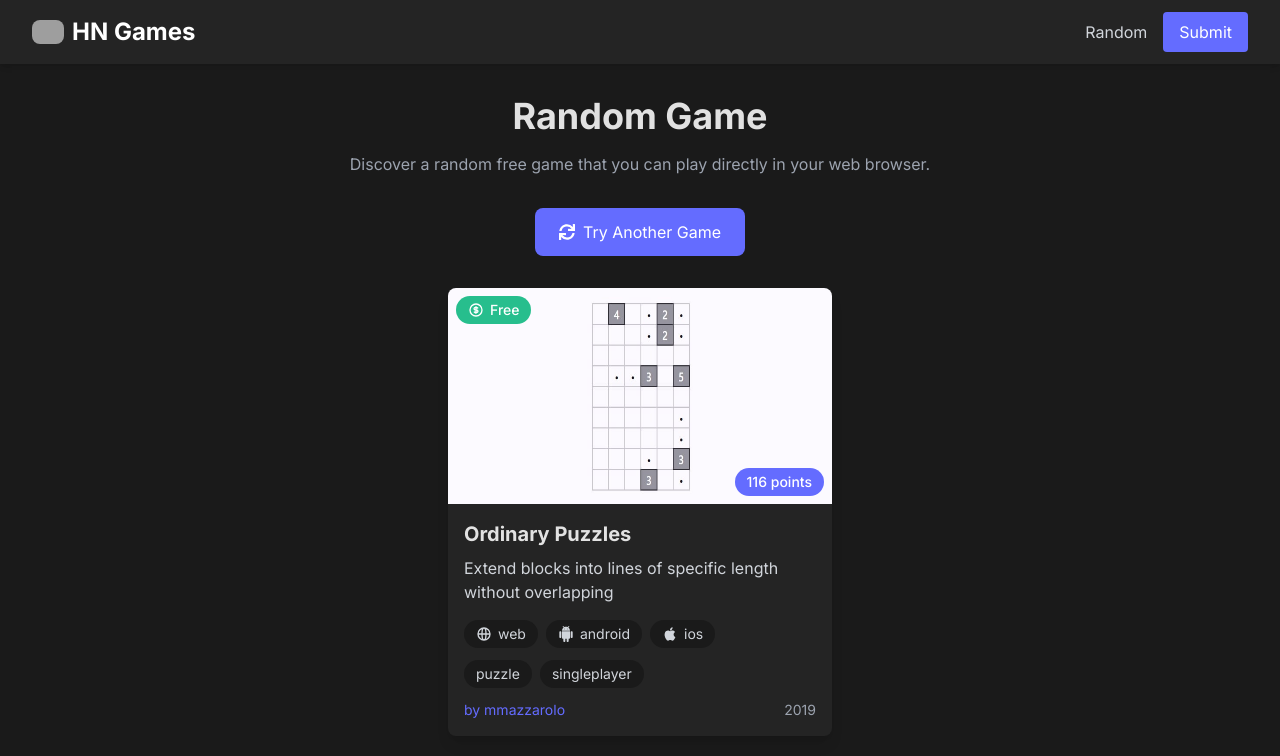
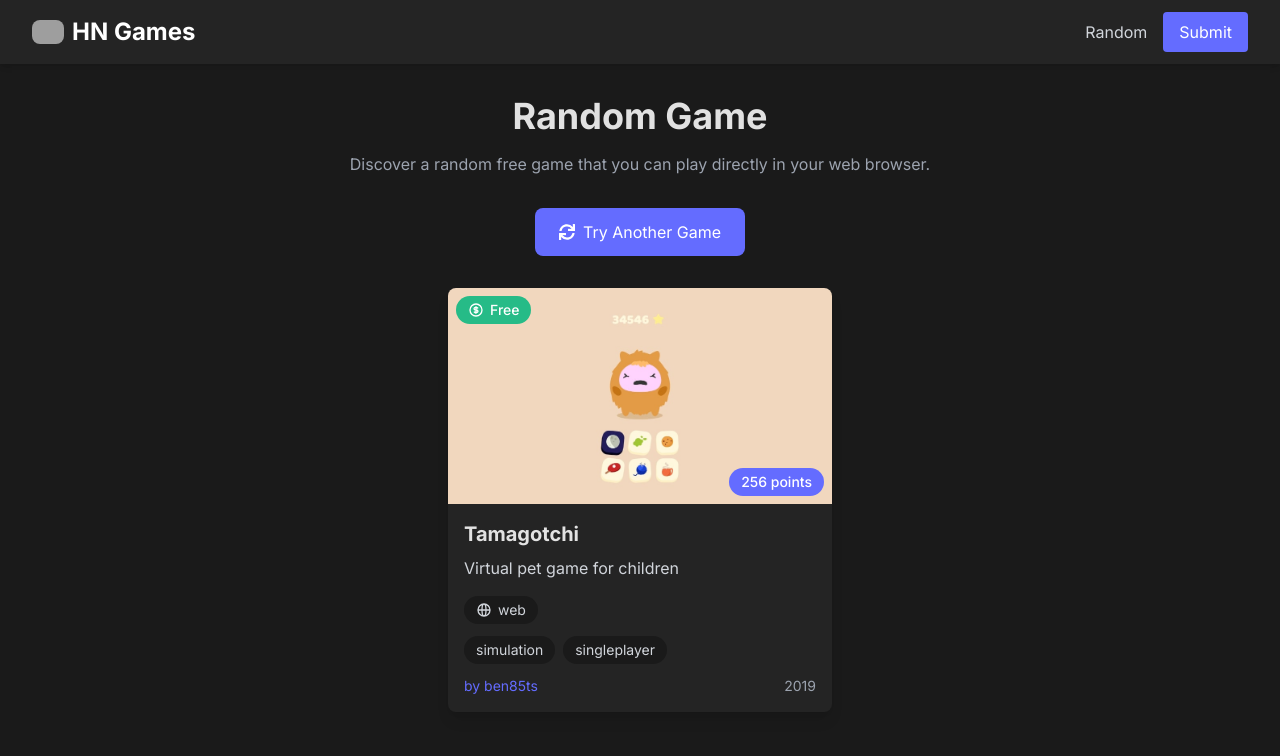
Before and after one commit to labarilem/hn-games, a Next.js app: page /random in a window 1280 px wide. Shown: the top 756 px of the page. Built offline with nearby package versions, Linux system fonts and the light colour scheme; grey boxes are pictures that could not be loaded.

Commit message:
pagination icons, random sp

```diff
--- a/src/app/page.tsx
+++ b/src/app/page.tsx
@@ -35,9 +35,13 @@
         {pagination.hasPreviousPage && (
         <a
           href={`/?page=${currentPage - 1}`}
-              className="px-4 py-2 rounded-lg bg-[#242424] text-gray-300 hover:bg-[#646cff] hover:text-white transition-colors"
+          className="px-4 py-2 rounded-lg bg-[#242424] text-gray-300 hover:bg-[#646cff] hover:text-white transition-colors flex items-center justify-center"
+          aria-label="Previous page"
         >
-              Previous
+          {/* Left Arrow SVG */}
+          <svg xmlns="http://www.w3.org/2000/svg" className="h-5 w-5" fill="none" viewBox="0 0 24 24" stroke="currentColor">
+          <path strokeLinecap="round" strokeLinejoin="round" strokeWidth={2} d="M15 19l-7-7 7-7" />
+          </svg>
         </a>
         )}
 
@@ -66,9 +70,13 @@
         {pagination.hasNextPage && (
         <a
           href={`/?page=${currentPage + 1}`}
-              className="px-4 py-2 rounded-lg bg-[#242424] text-gray-300 hover:bg-[#646cff] hover:text-white transition-colors"
+          className="px-4 py-2 rounded-lg bg-[#242424] text-gray-300 hover:bg-[#646cff] hover:text-white transition-colors flex items-center justify-center"
+          aria-label="Next page"
         >
-              Next
+          {/* Right Arrow SVG */}
+          <svg xmlns="http://www.w3.org/2000/svg" className="h-5 w-5" fill="none" viewBox="0 0 24 24" stroke="currentColor">
+          <path strokeLinecap="round" strokeLinejoin="round" strokeWidth={2} d="M9 5l7 7-7 7" />
+          </svg>
         </a>
         )}
       </div>
--- /dev/null
+++ b/src/data/immediatelyPlayableGames.ts
@@ -0,0 +1,9 @@
+import { Platform, PlayerMode, Pricing } from "../types/game";
+import { games } from "./games";
+
+export const immediatelyPlayableGames = games.filter(
+  (game) =>
+    game.pricing === Pricing.FREE &&
+    game.platforms.includes(Platform.WEB) &&
+    game.playerModes.includes(PlayerMode.SINGLE)
+);
--- a/src/lib/games.ts
+++ b/src/lib/games.ts
@@ -1,5 +1,6 @@
 import { games } from "@/data/games";
-import { GameGenre, Platform, PlayerMode, Pricing } from "../types/game";
+import { immediatelyPlayableGames } from "../data/immediatelyPlayableGames";
+import { GameGenre, Platform, PlayerMode } from "../types/game";
 
 export function getAllGamesCount() {
   return games.length;
@@ -95,19 +96,13 @@
   };
 }
 
+// IDEA: provide a random game which can be immediately played
 export function getRandomFreeWebGame() {
-  // Filter games that are free and playable on web
-  const eligibleGames = games.filter(
-    (game) =>
-      game.pricing === Pricing.FREE && game.platforms.includes(Platform.WEB)
-  );
-
-  if (eligibleGames.length === 0) {
-    return null; // No eligible games
-  }
+  // No eligible games, shouldn't happen but just in case
+  if (immediatelyPlayableGames.length === 0) return null;
 
   // Pick a random game
-  const randomGame =
-    eligibleGames[Math.floor(Math.random() * eligibleGames.length)];
-  return randomGame;
+  return immediatelyPlayableGames[
+    Math.floor(Math.random() * immediatelyPlayableGames.length)
+  ];
 }
```
Lines whose indentation alone changed are shown as unchanged.
